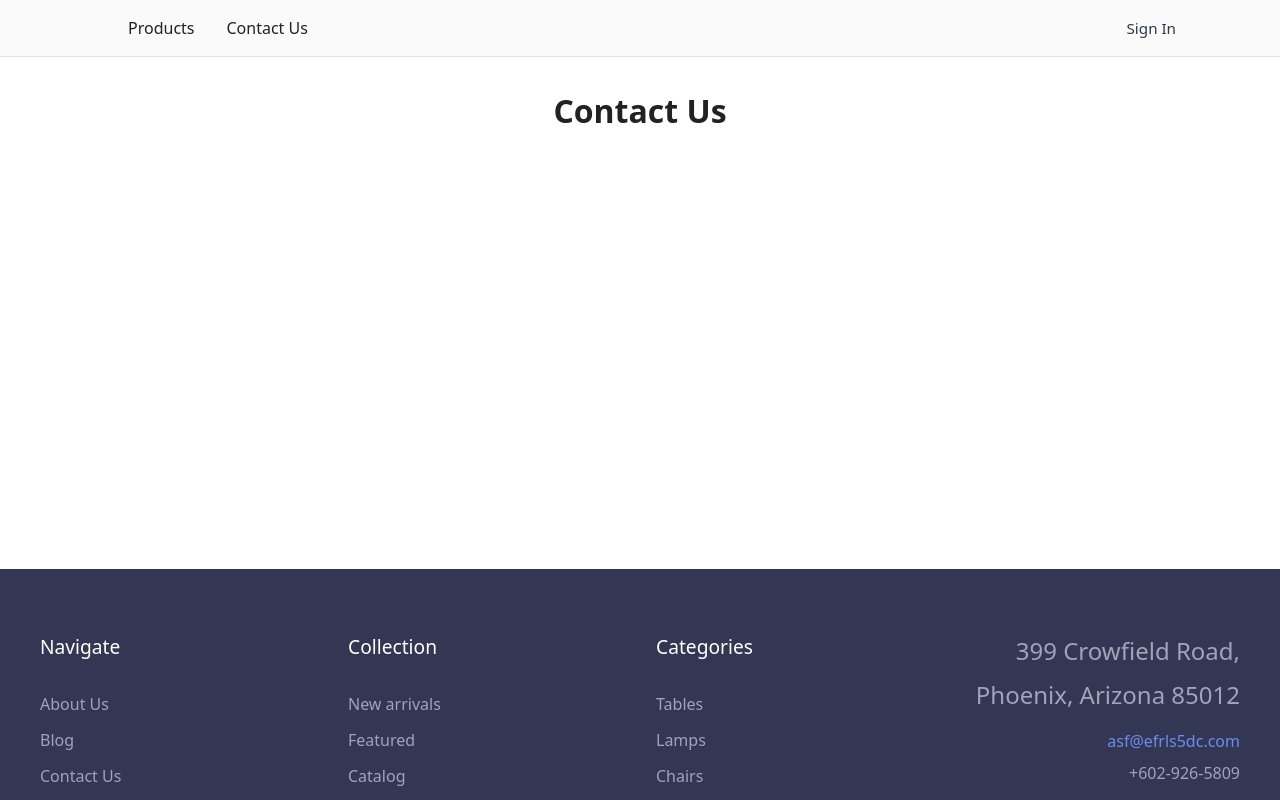
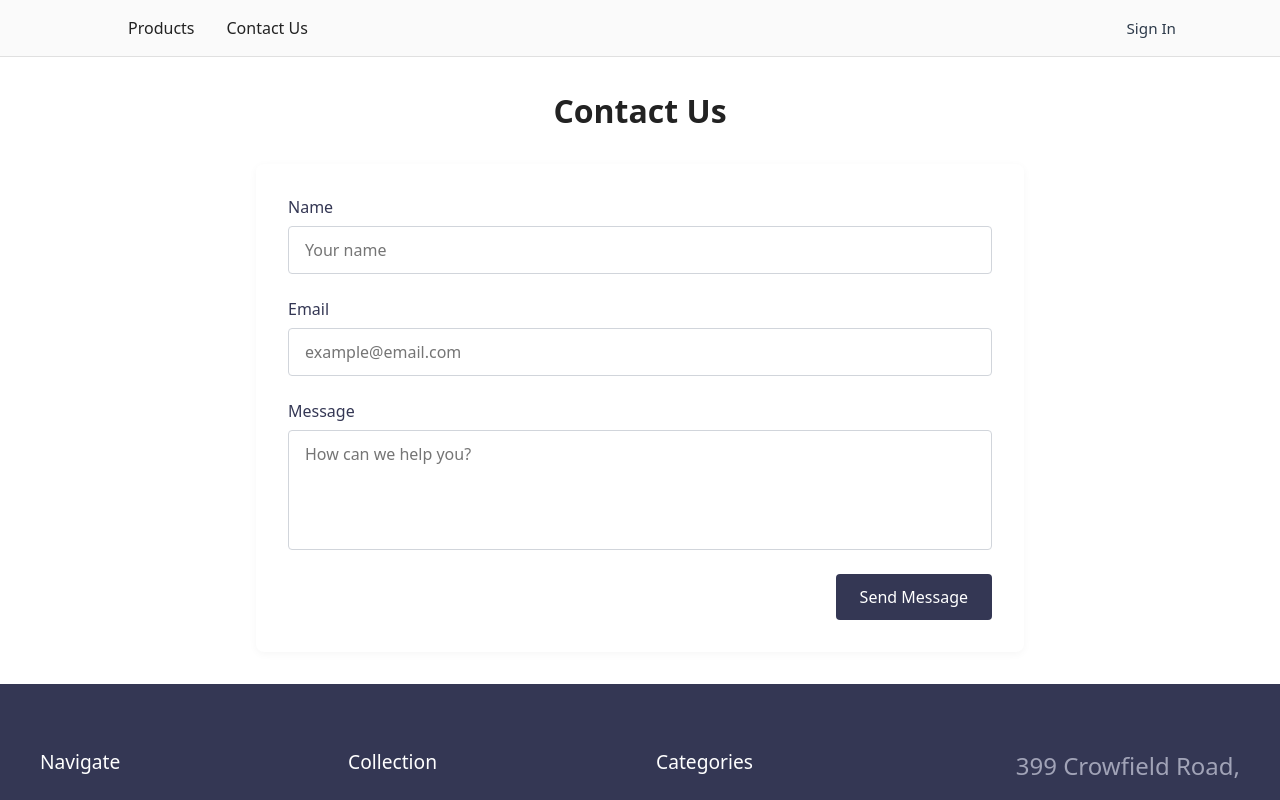
Before and after one commit to Abdelrahman-Mohamd/saqaya-ecommerce-vue, a Vue app: page /contact-us in a window 1280 px wide. Built offline with nearby package versions, Linux system fonts and the light colour scheme; some icons are missing; the HTML template or start-up script is replaced by a standard one.

Commit message:
feat: add Contact Us form with validation and BEM styling

```diff
--- a/src/pages/ContactUs.vue
+++ b/src/pages/ContactUs.vue
@@ -1,30 +1,156 @@
 <template>
+  <!--
+    ContactUs.vue displays a contact form for users to send messages.
+    The form includes fields for name, email, and message, with basic validation.
+    Shows a success message after submission.
+  -->
   <div class="contact">
+    <!-- Page title -->
     <h1 class="contact__title">Contact Us</h1>
+    <!-- Contact form -->
+    <form class="contact__form" @submit.prevent="submitForm">
+      <!-- Name field -->
+      <div class="contact__field">
+        <label for="name" class="contact__label">Name</label>
+        <input
+          id="name"
+          v-model="form.name"
+          type="text"
+          class="contact__input"
+          required
+          placeholder="Your name"
+        />
+      </div>
+      <!-- Email field -->
+      <div class="contact__field">
+        <label for="email" class="contact__label">Email</label>
+        <input
+          id="email"
+          v-model="form.email"
+          type="email"
+          class="contact__input"
+          required
+          placeholder="example@email.com"
+        />
+      </div>
+      <!-- Message field -->
+      <div class="contact__field">
+        <label for="message" class="contact__label">Message</label>
+        <textarea
+          id="message"
+          v-model="form.message"
+          class="contact__textarea"
+          required
+          placeholder="How can we help you?"
+        ></textarea>
+      </div>
+      <!-- Submit button -->
+      <button class="contact__button" type="submit">Send Message</button>
+      <!-- Success message -->
+      <p v-if="submitted" class="contact__success">
+        Thank you! We'll get back to you soon.
+      </p>
+    </form>
   </div>
 </template>
 
 <script lang="ts">
 export default {
-  name: "ContactPage",
+  name: "ContactPage", // Name of the page component
+  data() {
+    return {
+      // Form fields bound to the input elements
+      form: {
+        name: "",
+        email: "",
+        message: "",
+      },
+      submitted: false, // Controls display of the success message
+    };
+  },
+  methods: {
+    // Handle form submission
+    submitForm() {
+      // For demo, just show a success message and reset the form
+      this.submitted = true;
+      this.form = { name: "", email: "", message: "" };
+      // Hide the success message after 4 seconds
+      setTimeout(() => (this.submitted = false), 4000);
+    },
+  },
 };
 </script>
 
 <style lang="scss" scoped>
 .contact {
-  max-width: 800px;
+  max-width: 800px; // Limit the width of the form
   margin: 2rem auto;
   padding: 0 1rem;
 
   &__title {
-    text-align: center;
+    text-align: center; // Center the page title
     margin-bottom: 2rem;
   }
+  &__form {
+    background: #fff;
+    border-radius: 8px;
+    box-shadow: 0 2px 8px rgba(0, 0, 0, 0.04);
+    padding: 2rem;
+    display: flex;
+    flex-direction: column;
+    gap: 1.5rem;
+  }
+  &__field {
+    display: flex;
+    flex-direction: column;
+    gap: 0.5rem;
+  }
+  &__label {
+    font-weight: 500;
+    color: #343754;
+  }
+  &__input,
+  &__textarea {
+    border: 1px solid #d1d5db;
+    border-radius: 4px;
+    padding: 0.75rem 1rem;
+    font-size: 1rem;
+    font-family: inherit;
+    resize: none;
+    transition: border 0.2s;
+    &:focus {
+      border-color: #343754;
+      outline: none;
+    }
+  }
+  &__textarea {
+    min-height: 120px;
+  }
+  &__button {
+    background: #343754;
+    color: #fff;
+    border: none;
+    border-radius: 4px;
+    padding: 0.75rem 1.5rem;
+    font-size: 1rem;
+    font-weight: 500;
+    cursor: pointer;
+    align-self: flex-end;
+    transition: background 0.2s;
+    &:hover {
+      background: #545986;
+    }
+  }
+  &__success {
+    color: #088b17;
+    margin-top: 1rem;
+    text-align: right;
+    font-size: 1rem;
+  }
 }
-
-@media (max-width: 768px) {
-  .contact {
-    margin: 1rem auto;
+@media (max-width: 600px) {
+  .contact__form {
+    padding: 1rem;
   }
 }
 </style>
```
